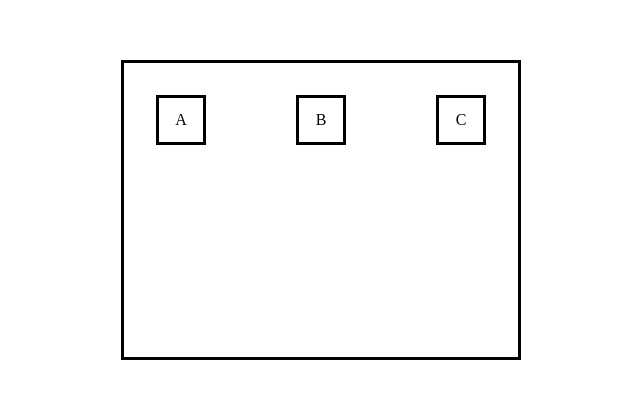
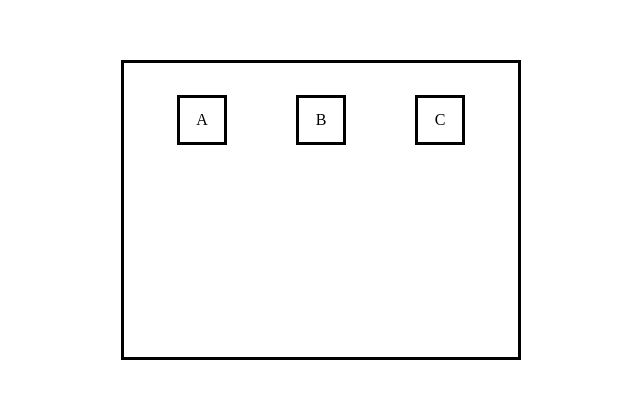
Before and after one commit to ILikeCheeseYums/mirai-class-web, a plain HTML site: page flex.html in a window 1280 px wide. Shown: the part 180-578 px from the top of the page, without its empty margins (319-959 px from the left). Drawn offline with Linux system fonts and the light colour scheme.

Commit message:
Too borded to write a commit msg

```diff
--- a/flex.html
+++ b/flex.html
@@ -15,9 +15,9 @@
         width: 400px;
         margin: auto;
         display: flex;
-        padding: 2rem;
+        padding: 2rem 0;
         gap: 1rem;
-        justify-content: space-between;
+        justify-content: space-evenly;
       }
       .contain div{
         height: 50px;
```
